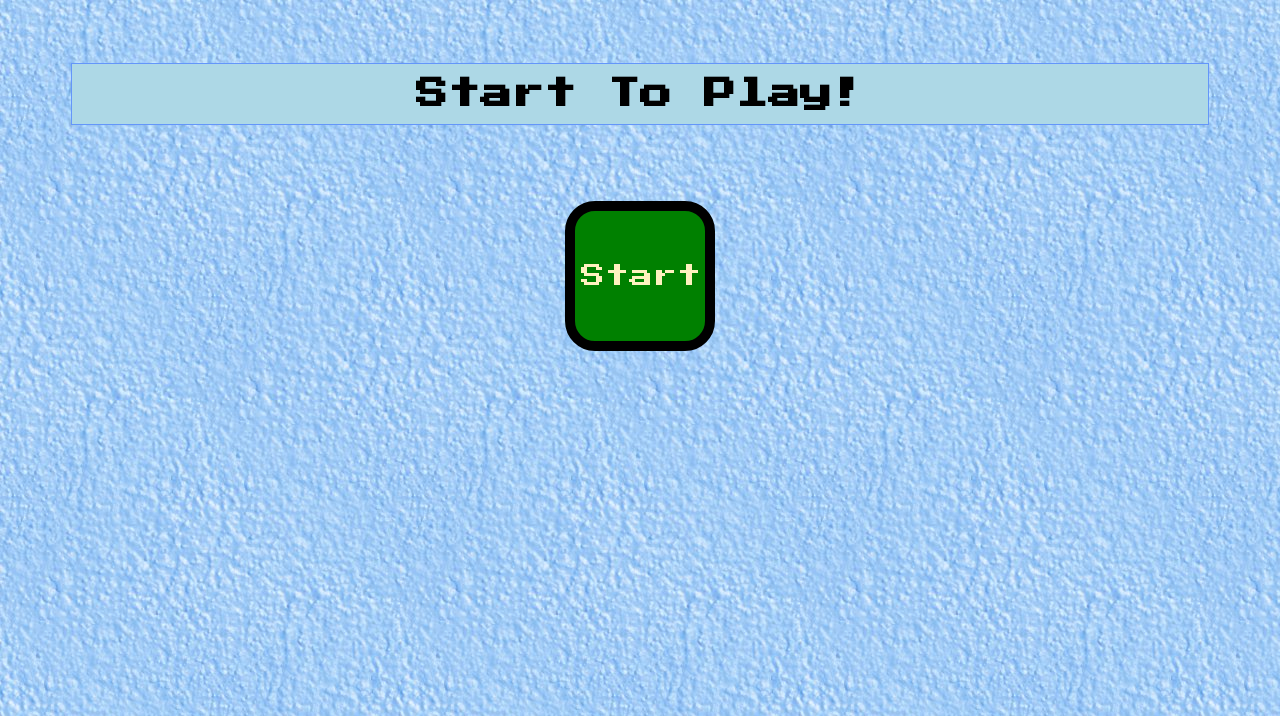
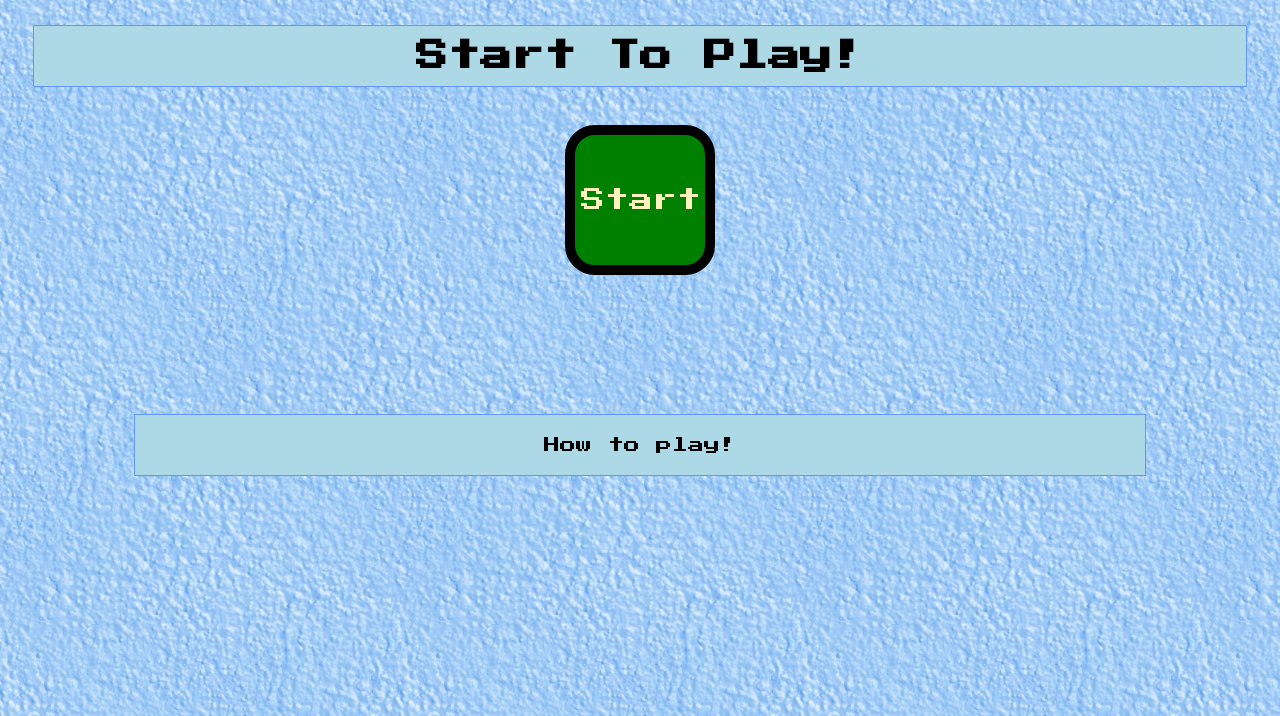
Before and after one commit to sharikmp/sharikmp.github.io, a PHP site: page /simongame/ in a window 1280 px wide. Shown: the top 716 px of the page. Run offline with PHP 8.4, Linux system fonts and the light colour scheme.

Commit message:
Add how to play link

```diff
--- a/simongame/game.js
+++ b/simongame/game.js
@@ -12,7 +12,27 @@ for (var i = buttonColours.length - 1; i >= 0; i--) {
 
 flash("#level-title", 3);
 
+//To adjust scaling in mobile devices
+$(function(){
+if( /Android|webOS|iPhone|iPad|iPod|BlackBerry/i.test(navigator.userAgent) ) {
+  var ww = ( $(window).width() < window.screen.width ) ? $(window).width() : window.screen.width; //get proper width
+  var mw = 640; // min width of site
+  var ratio =  ww / mw; //calculate ratio
+  if( ww < mw){ //smaller than minimum size
+   $('#Viewport').attr('content', 'initial-scale=' + ratio + ', maximum-scale=' + ratio + ', minimum-scale=' + ratio + ', user-scalable=yes, width=' + ww);
+  }else{ //regular size
+   $('#Viewport').attr('content', 'initial-scale=1.0, maximum-scale=2, minimum-scale=1.0, user-scalable=yes, width=' + ww);
+  }
+}
+});
+
+
+
+
 function startGame(startButton) {
+
+	$('.how-to-play').fadeOut(1000);
+
 	//Animate Start Button
 	animatePress("startButton");
 	//Wait for 200 milli sec display all 4 buttons
--- a/simongame/index.html
+++ b/simongame/index.html
@@ -41,23 +41,18 @@
     <div class="result-patterns"></div>
   </div>
 
+
+
+  <div class="how-to-play">
+    <a href="">How to play!</a>
+  </div>
+
+
+
+
 <script src="https://code.jquery.com/jquery-3.6.0.min.js" integrity="sha256-/xUj+3OJU5yExlq6GSYGSHk7tPXikynS7ogEvDej/m4=" crossorigin="anonymous"></script>
 <script type="text/javascript" src="game.js"></script>
 
-<script type="text/javascript">
-$(function(){
-if( /Android|webOS|iPhone|iPad|iPod|BlackBerry/i.test(navigator.userAgent) ) {
-  var ww = ( $(window).width() < window.screen.width ) ? $(window).width() : window.screen.width; //get proper width
-  var mw = 640; // min width of site
-  var ratio =  ww / mw; //calculate ratio
-  if( ww < mw){ //smaller than minimum size
-   $('#Viewport').attr('content', 'initial-scale=' + ratio + ', maximum-scale=' + ratio + ', minimum-scale=' + ratio + ', user-scalable=yes, width=' + ww);
-  }else{ //regular size
-   $('#Viewport').attr('content', 'initial-scale=1.0, maximum-scale=2, minimum-scale=1.0, user-scalable=yes, width=' + ww);
-  }
-}
-});
-</script>
 </body>
 
 </html>
--- a/simongame/styles.css
+++ b/simongame/styles.css
@@ -7,7 +7,7 @@ body {
 #level-title {
   font-family: 'Press Start 2P', cursive;
   font-size: 2rem;
-  margin:  5%;
+  margin:  2%;
   color: #000;
   line-height: 3.5rem;
   background-color: lightblue;
@@ -21,13 +21,21 @@ body {
 }
 
 .btn {
-  margin: 25px;
+  margin: 10px;
   display: inline-block;
   height: 150px;
   width: 150px;
   border: 10px solid black;
   border-radius: 20%;
 }
+
+
+.btn:hover {
+  border: 10px solid black;
+  box-shadow: 0 0 20px black;
+  cursor: pointer;
+}
+
 
 .game-over {
   background-color: red;
@@ -85,4 +93,27 @@ body {
   width: 20px;
   border: 2px solid black;
   border-radius: 20%;
+  margin-right: 2px;
 }
+
+
+.how-to-play {
+  font-family: 'Press Start 2P', cursive;
+  font-size: 1rem;
+  margin: 10%;
+  color: #000;
+  line-height: 3.5rem;
+  background-color: lightblue;
+  border: 1px solid rgb(100, 150, 250);
+  padding: 2px;
+}
+
+a {
+  text-decoration: none;
+  color: #000!important;
+}
+
+.how-to-play:hover {
+  border: 1px solid blue;
+  color: blue;
+}
```
